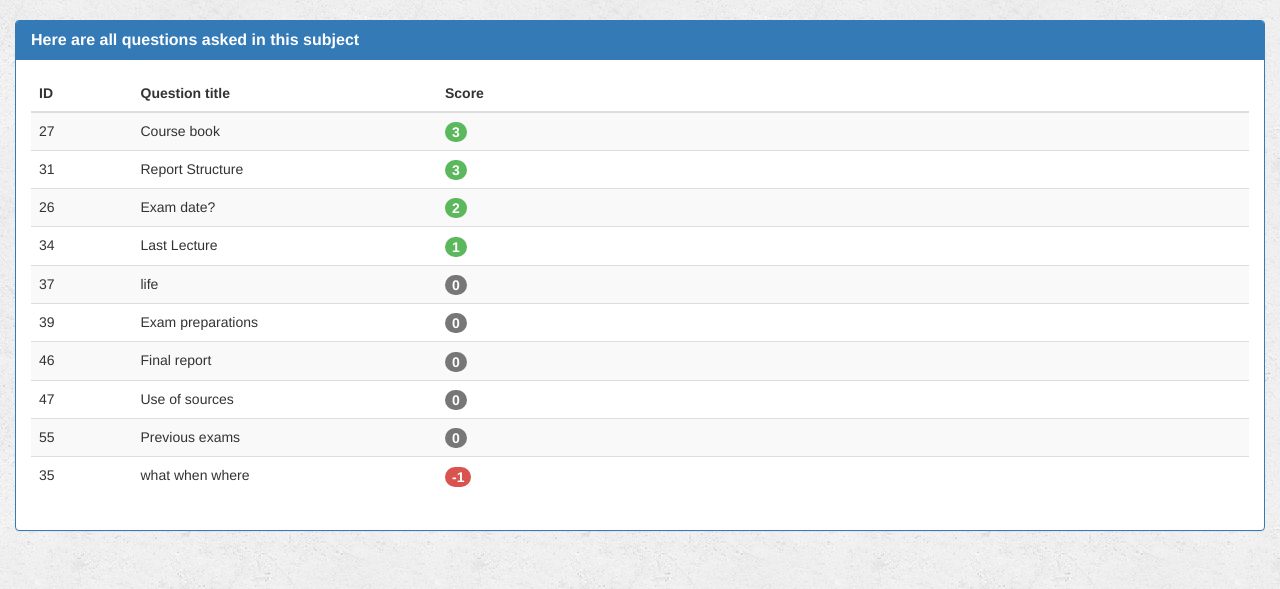
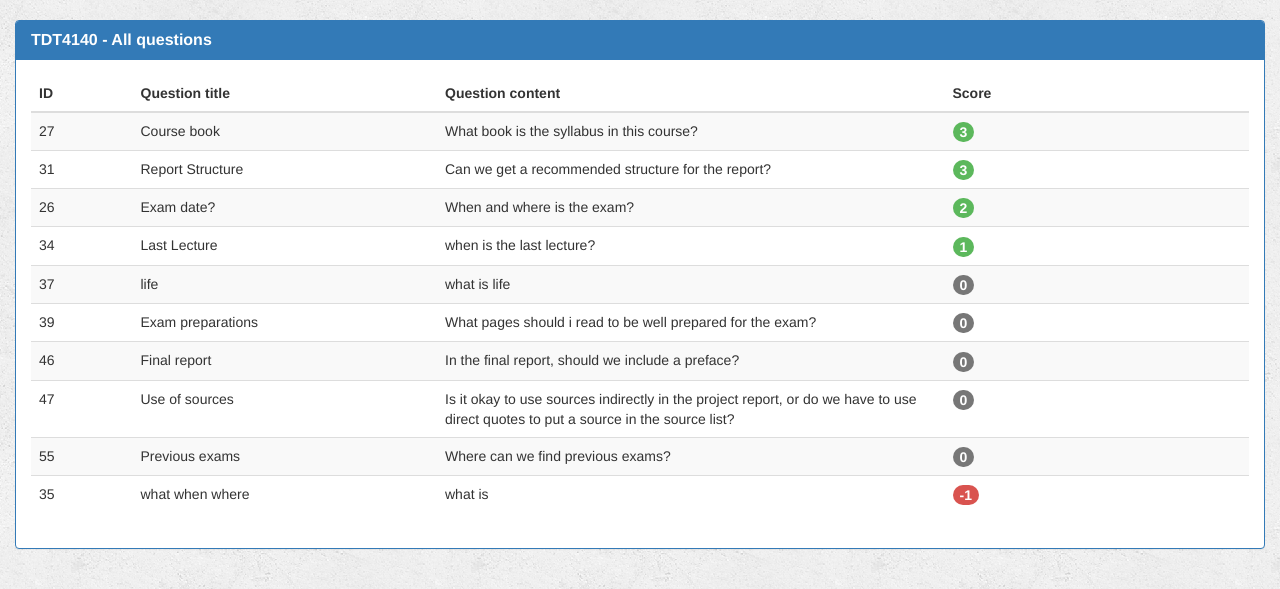
Before and after one commit to sp3kk/PU-Gruppe-15, a Django app: page /TDT4140_a/ in a window 1280 px wide. Shown: the part 52-641 px from the top of the page. Run offline with Django 3.2, Linux system fonts and the light colour scheme; data comes from the database, SQL or seed files in the repository; both versions use the stored data as it was after the commit; some libraries are stand-ins or nearby versions.

Commit message:
div endringer på tekst

```diff
--- a/Pekka 2.0/pekka/templates/courses/course_a.html
+++ b/Pekka 2.0/pekka/templates/courses/course_a.html
@@ -11,7 +11,7 @@
             {% if all_questions_with_sub_code %}
                 <div class="panel panel-primary">
                     <div class="panel-heading">
-                        <h3 class="panel-title"><b>Here are all questions asked in this subject</b></h3>
+                        <h3 class="panel-title"><b>{{ sub_code }} - All questions</b></h3>
                     </div>
                     <div class="panel-body">
                         <table class="table table-striped table-hover">
@@ -19,6 +19,7 @@
                             <tr>
                                 <th class="col-sm-1">ID</th>
                                 <th class="col-sm-3">Question title</th>
+                                <th class="col-sm-5">Question content</th>
                                 <th class="col-sm">Score</th>
                             </tr>
                             </thead>
@@ -27,6 +28,7 @@
                                 <tr class="clickable_row" data-href="{% url 'pekka:detail' question.id %}">
                                     <td>{{ question.id }}</td>
                                     <td>{{ question.question_title }}</td>
+                                    <td>{{ question.question_content }}</td>
                                     <td><span class="badge tablebadge" id="tablebadge">{{ question.get_score }}</span></td>
                                 </tr>
                             {% endfor %}
--- a/Pekka 2.0/pekka/templates/courses/course_b.html
+++ b/Pekka 2.0/pekka/templates/courses/course_b.html
@@ -9,7 +9,7 @@
             {% if similar_questions %}
                 <div class="panel panel-primary">
                     <div class="panel-heading">
-                        <h3 class="panel-title"><b>Potentially similar questions that are already asked</b></h3>
+                        <h3 class="panel-title"><b>{{ sub_code }} - Potentially similar questions</b></h3>
                     </div>
                     <div class="panel-body">
                         <table class="table table-striped table-hover">
@@ -17,6 +17,7 @@
                             <tr>
                                 <th class="col-sm-1">ID</th>
                                 <th class="col-sm-3">Question title</th>
+                                <th class="col-sm-5">Question content</th>
                                 <th class="col-sm">Score</th>
                             </tr>
                             </thead>
@@ -25,6 +26,7 @@
                                 <tr class="clickable_row" data-href="{% url 'pekka:detail' question.id %}">
                                     <td>{{ question.id }}</td>
                                     <td>{{ question.question_title }}</td>
+                                    <td>{{ question.question_content }}</td>
                                     <td><span class="badge tablebadge" id="tablebadge">{{ question.get_score }}</span></td>
                                 </tr>
                             {% endfor %}
--- a/Pekka 2.0/pekka/templates/courses/course_q.html
+++ b/Pekka 2.0/pekka/templates/courses/course_q.html
@@ -8,7 +8,7 @@
         <div class="col-sm-12">
             <div class="panel panel-primary">
                 <div class="panel-heading">
-                    <h3 class="panel-title"><b>Ask a new question</b></h3>
+                    <h3 class="panel-title"><b>{{ sub_code }} - Ask a new question</b></h3>
                 </div>
                 <div class="panel-body">
                     <form class="form-horizontal" role="form" action="" method="post">
--- a/Pekka 2.0/pekka/templates/html_pages/detail.html
+++ b/Pekka 2.0/pekka/templates/html_pages/detail.html
@@ -8,7 +8,7 @@
         <div class="col-sm-4">
             <div class="panel panel-primary">
                 <div class="panel-heading">
-                    <h3 class="panel-title"><b>Question</b></h3>
+                    <h3 class="panel-title"><b>{{ sub_code }} - Question</b></h3>
                 </div>
                 <div class="panel-body">
                     <p>Rate this question by clicking on its score!</p>
--- a/Pekka 2.0/pekka/views.py
+++ b/Pekka 2.0/pekka/views.py
@@ -16,7 +16,7 @@ from django.views.decorators.http import require_POST
 StopWords = ['is', 'when', 'what', 'the', 'and', 'where', '?', ' ',
              'should', 'can', 'I', 'i', 'a', 'an', 'are',
              'why', 'how', 'be', 'but', 'if', 'for', 'in',
-             'it', 'of', 'or', 'so', 'to', 'about', 'on',  ]
+             'it', 'of', 'or', 'so', 'to', 'about', 'on', "we", 'us']
 
 def detail(request, question_id):
     try:
@@ -78,7 +78,7 @@ def vote_question(request, question_id):
             'question_content': question.question_content,
             'score': question.get_score(),
             'form': form,
-            'previous_page': previous_page,
+            'previous_page': previous_page
             })
 
 
```
Also changed, not shown: Pekka 2.0/pekka/admin.py (+5 -2 lines), Pekka 2.0/db.sqlite3.
